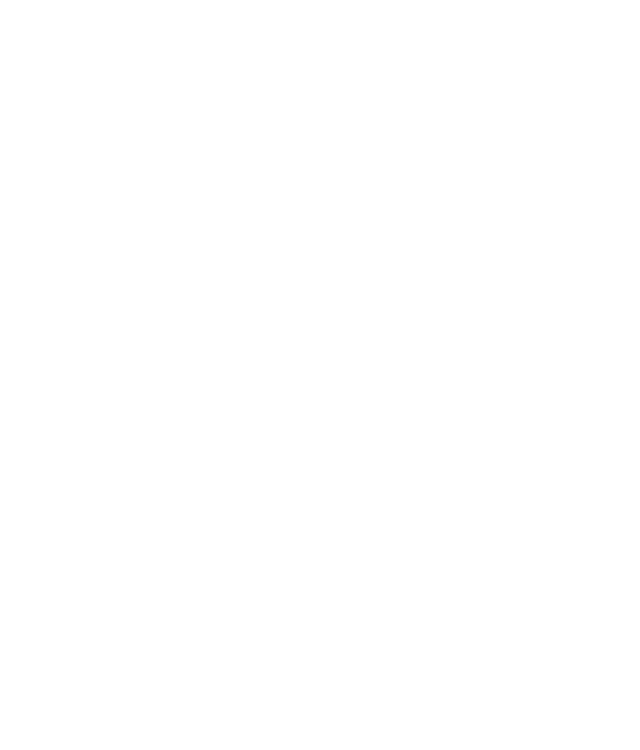
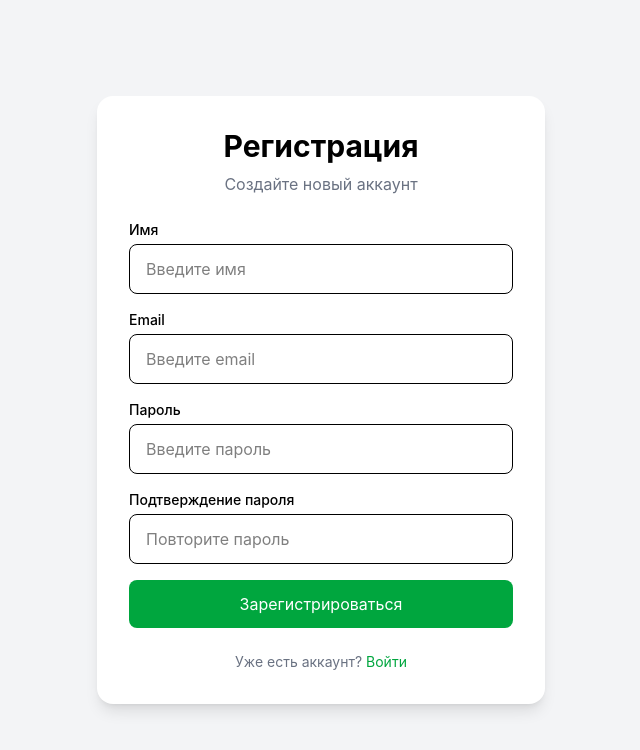
Before and after one commit to AzizIo/Client-meneger, a React (Vite) app in the folder portal/: page /register in a window 1280 px wide. Shown: the top 750 px of the page, without its empty margins (319-959 px from the left). Built offline with nearby package versions, Linux system fonts and the light colour scheme.

Commit message:
Login and Register pages

```diff
--- a/portal/package.json
+++ b/portal/package.json
@@ -14,6 +14,7 @@
     "axios": "^1.18.0",
     "react": "^19.2.6",
     "react-dom": "^19.2.6",
+    "react-router-dom": "^7.18.0",
     "router-dom": "^3.0.3",
     "tailwindcss": "^4.3.1"
   },
--- a/portal/src/App.tsx
+++ b/portal/src/App.tsx
@@ -1,12 +1,18 @@
-
-import './App.css'
+import { BrowserRouter, Navigate, Route, Routes } from 'react-router-dom'
+import LoginPage from './Pages/LoginPage'
+import MainPage from './Pages/MainPage'
+import RegisterPage from './Pages/RegisterPage'
 
 function App() {
-
   return (
-    <>
-
-    </>
+    <BrowserRouter>
+      <Routes>
+        <Route path="/" element={<Navigate to="/login" replace />} />
+        <Route path="/login" element={<LoginPage />} />
+        <Route path="/register" element={<RegisterPage />} />
+        <Route path="/main" element={<MainPage />} />
+      </Routes>
+    </BrowserRouter>
   )
 }
 
--- /dev/null
+++ b/portal/src/Pages/LoginPage.tsx
@@ -0,0 +1,56 @@
+
+
+
+export default function LoginPage() {
+	return (
+		<div className="min-h-screen flex items-center justify-center bg-gray-100 px-4">
+			<div className="w-full max-w-md bg-white rounded-2xl shadow-lg p-8">
+				<h1 className="text-3xl font-bold text-center mb-2">
+					Вход
+				</h1>
+
+				<p className="text-gray-500 text-center mb-6">
+					Войдите в свой аккаунт
+				</p>
+
+				<form className="space-y-4">
+					<div>
+						<label className="block text-sm font-medium mb-1">
+							Email
+						</label>
+						<input
+							type="email"
+							placeholder="Введите email"
+							className="w-full px-4 py-3 border rounded-lg focus:outline-none focus:ring-2 focus:ring-blue-500"
+						/>
+					</div>
+
+					<div>
+						<label className="block text-sm font-medium mb-1">
+							Пароль
+						</label>
+						<input
+							type="password"
+							placeholder="Введите пароль"
+							className="w-full px-4 py-3 border rounded-lg focus:outline-none focus:ring-2 focus:ring-blue-500"
+						/>
+					</div>
+
+					<button
+						type="submit"
+						className="w-full bg-blue-600 text-white py-3 rounded-lg hover:bg-blue-700 transition"
+					>
+						Войти
+					</button>
+				</form>
+
+				<p className="text-center text-sm text-gray-500 mt-6">
+					Нет аккаунта?{" "}
+					<a href="/register" className="text-blue-600 hover:underline">
+						Зарегистрироваться
+					</a>
+				</p>
+			</div>
+		</div>
+	)
+}
--- /dev/null
+++ b/portal/src/Pages/MainPage.tsx
@@ -0,0 +1,3 @@
+export default function MainPage() {
+
+}
--- /dev/null
+++ b/portal/src/Pages/RegisterPage.tsx
@@ -0,0 +1,80 @@
+import { Link } from 'react-router-dom'
+
+export default function RegisterPage() {
+	return (
+		<div className="min-h-screen flex items-center justify-center bg-gray-100 px-4">
+			<div className="w-full max-w-md bg-white rounded-2xl shadow-lg p-8">
+				<h1 className="text-3xl font-bold text-center mb-2">
+					Регистрация
+				</h1>
+
+				<p className="text-gray-500 text-center mb-6">
+					Создайте новый аккаунт
+				</p>
+
+				<form className="space-y-4">
+					<div>
+						<label className="block text-sm font-medium mb-1">
+							Имя
+						</label>
+						<input
+							type="text"
+							placeholder="Введите имя"
+							className="w-full px-4 py-3 border rounded-lg focus:outline-none focus:ring-2 focus:ring-green-500"
+						/>
+					</div>
+
+					<div>
+						<label className="block text-sm font-medium mb-1">
+							Email
+						</label>
+						<input
+							type="email"
+							placeholder="Введите email"
+							className="w-full px-4 py-3 border rounded-lg focus:outline-none focus:ring-2 focus:ring-green-500"
+						/>
+					</div>
+
+					<div>
+						<label className="block text-sm font-medium mb-1">
+							Пароль
+						</label>
+						<input
+							type="password"
+							placeholder="Введите пароль"
+							className="w-full px-4 py-3 border rounded-lg focus:outline-none focus:ring-2 focus:ring-green-500"
+						/>
+					</div>
+
+					<div>
+						<label className="block text-sm font-medium mb-1">
+							Подтверждение пароля
+						</label>
+						<input
+							type="password"
+							placeholder="Повторите пароль"
+							className="w-full px-4 py-3 border rounded-lg focus:outline-none focus:ring-2 focus:ring-green-500"
+						/>
+					</div>
+
+					<button
+						type="submit"
+						className="w-full bg-green-600 text-white py-3 rounded-lg hover:bg-green-700 transition"
+					>
+						Зарегистрироваться
+					</button>
+				</form>
+
+				<p className="text-center text-sm text-gray-500 mt-6">
+					Уже есть аккаунт?{' '}
+					<Link
+						to="/login"
+						className="text-green-600 hover:underline"
+					>
+						Войти
+					</Link>
+				</p>
+			</div>
+		</div>
+	)
+}
```
Also changed, not shown: portal/src/Components/Header.tsx (added), portal/src/Components/SideBar.tsx (added), 2 other files (tests, documents, lock files or other folders).
